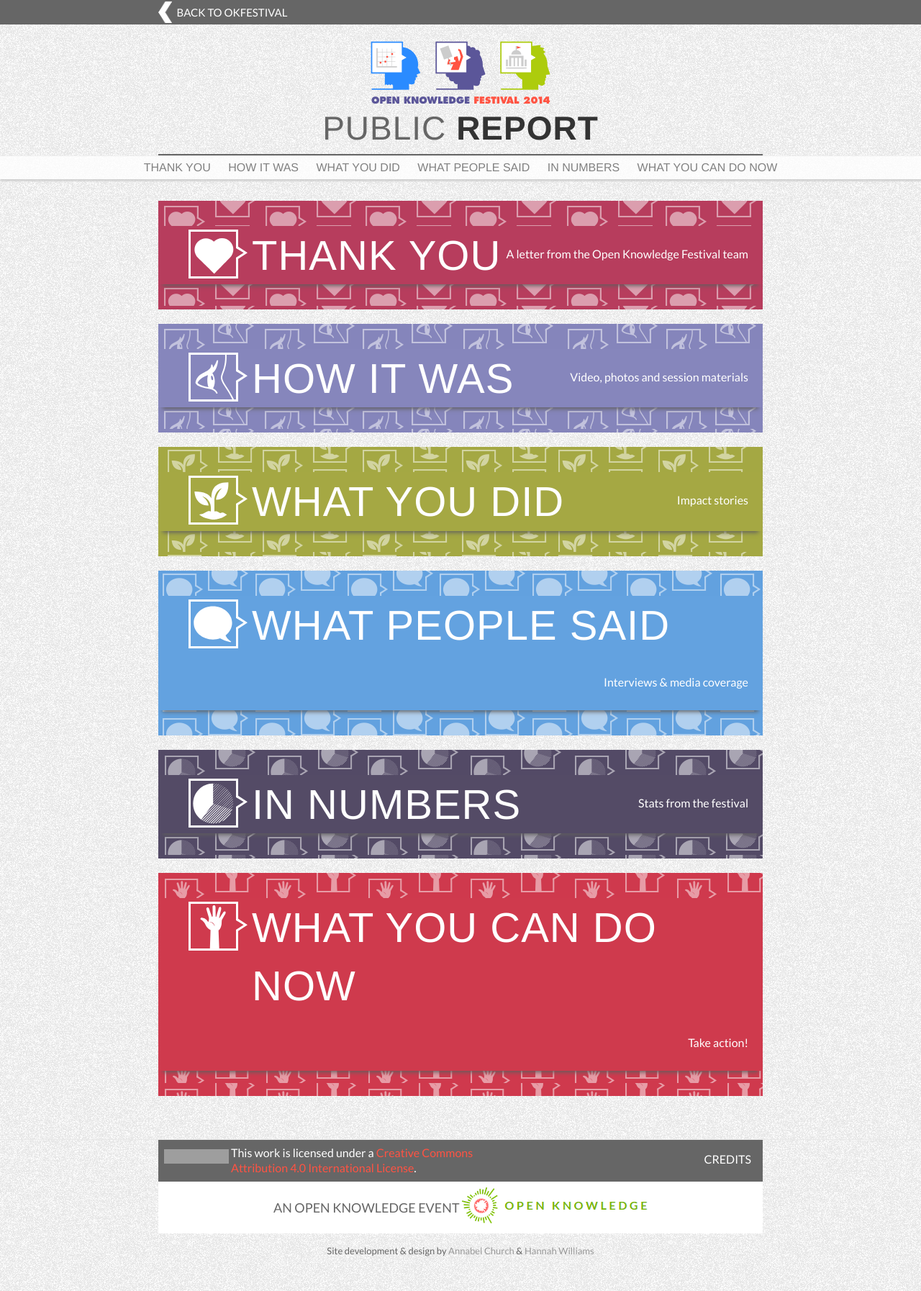
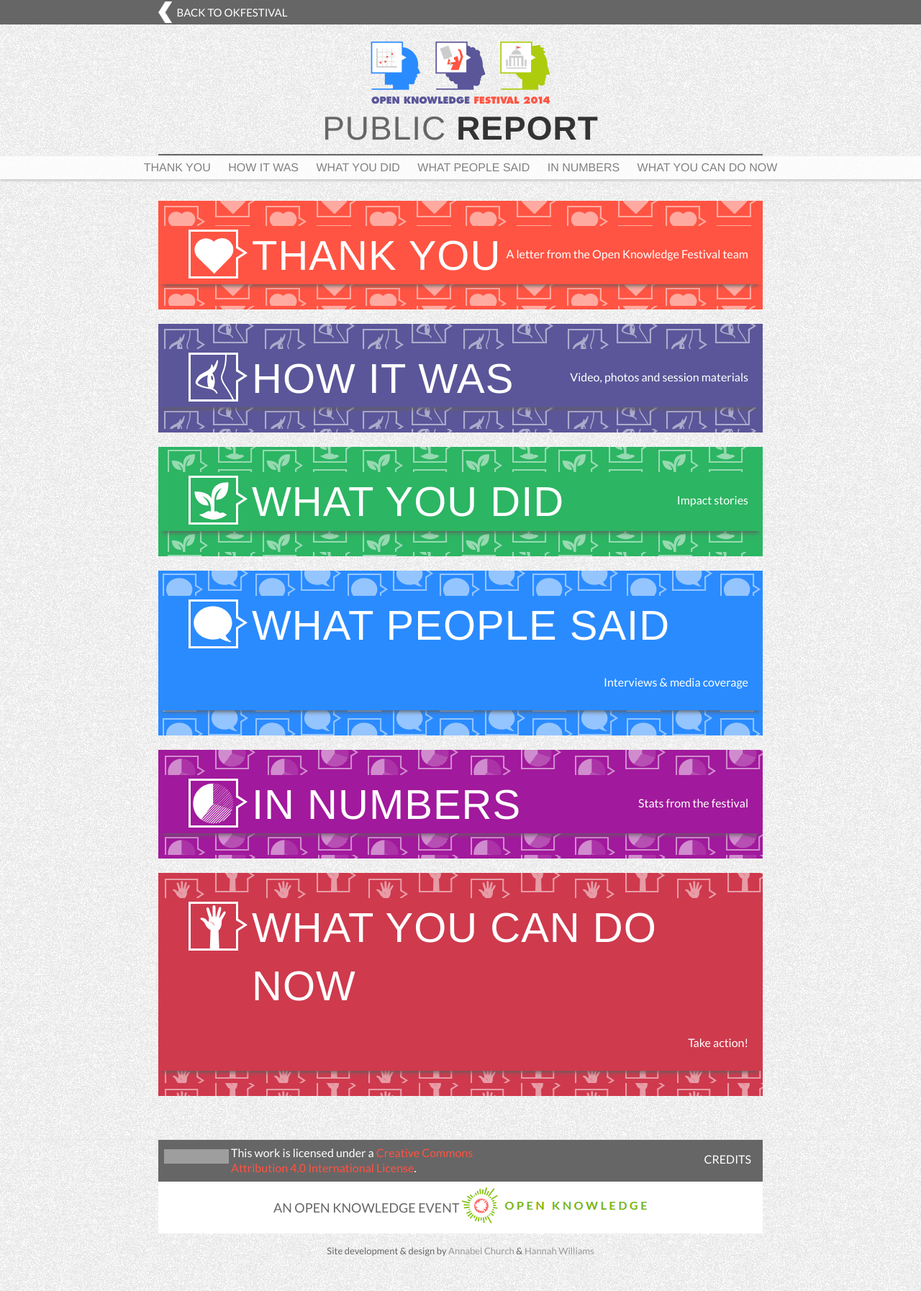
Before and after one commit to okfn/okfestival-public-report, a Jekyll site: the page built from index.html, in a window 1280 px wide. Shown: the whole page at 72% size. Built offline with Jekyll 4.4.1, drawn with Linux system fonts in a browser that asks for light colours; some web fonts are replaced; grey boxes are pictures that could not be loaded.

Commit message:
New colours test

```diff
--- a/static/css/main.scss
+++ b/static/css/main.scss
@@ -36,12 +36,12 @@
 $on-laptop:        900px;
 $wrapper-width:    900px;
 
-$sections: (thank-you #b73d5d)
-           (how-it-was #8686BC)
-           (what-you-did #A5A843)
-           (what-people-said #63A2E0)
+$sections: (thank-you #ff5443)
+           (how-it-was #5b5699)
+           (what-you-did #2cb563)
+           (what-people-said #2a8bff)
            (who-was-there #ADCC0D)
-           (in-numbers #544B66)
+           (in-numbers #a1199c)
            (what-you-can-do-now #CF3A4D);
 
 // Using media queries with like this:
```
Also changed, not shown: static/images/header-how-it-was.png, static/images/header-in-numbers.png, static/images/header-thank-you.png, static/images/header-what-people-said.png, static/images/header-what-you-did.png.
